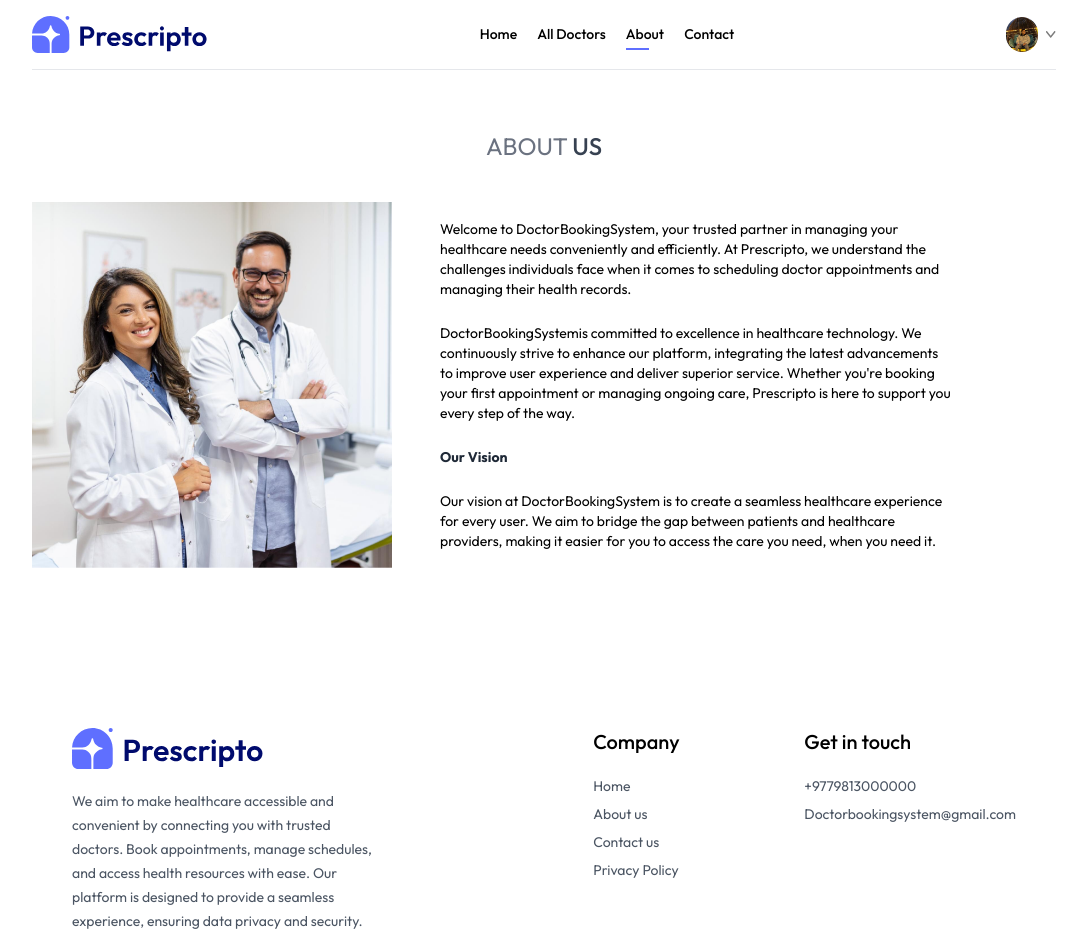
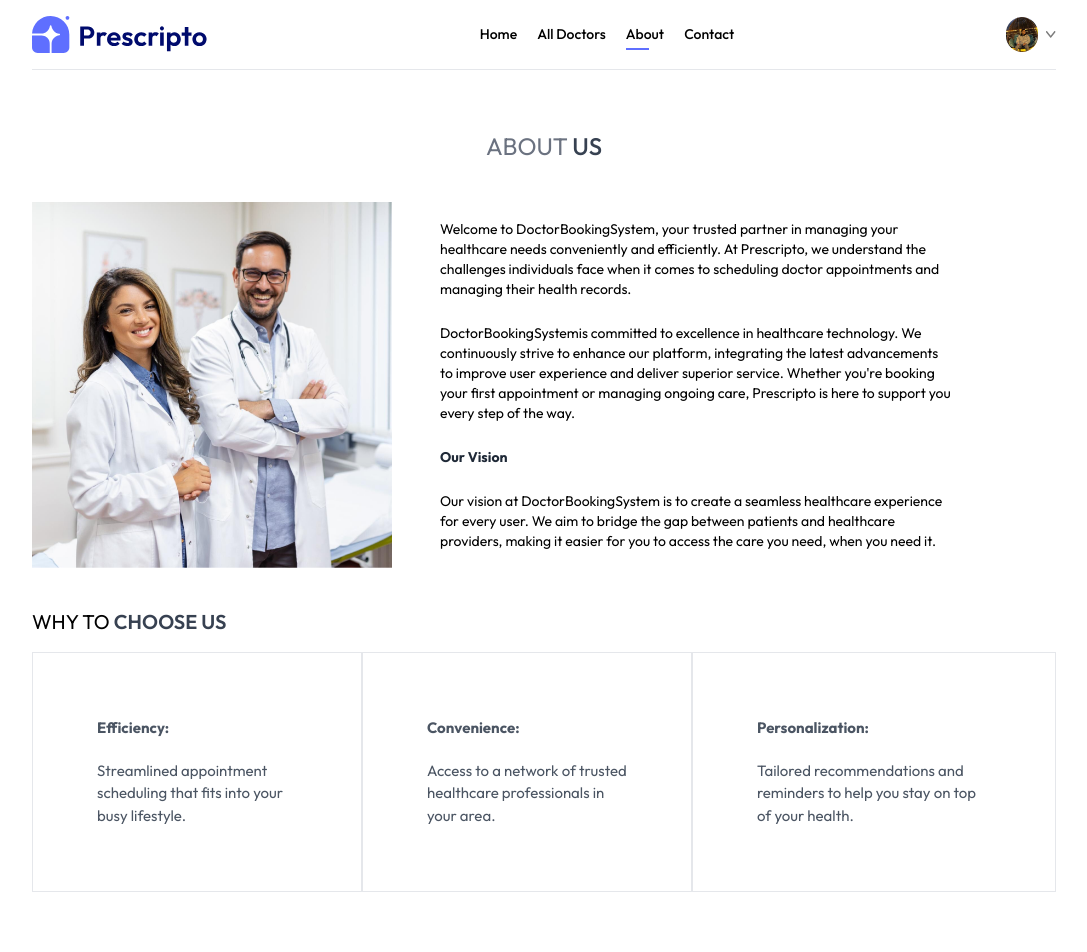
Before and after one commit to Sumitkhadka10/DocBS, a React (Vite) app in the folder frontend/: page /about in a window 1280 px wide. Shown: the top 952 px of the page, without its empty margins (96-1183 px from the left). Built offline with nearby package versions, Linux system fonts and the light colour scheme; the HTML template or start-up script is replaced by a standard one.

Commit message:
Completed the about section

```diff
--- a/frontend/src/pages/About.jsx
+++ b/frontend/src/pages/About.jsx
@@ -16,6 +16,26 @@
             <p>Our vision at DoctorBookingSystem is to create a seamless healthcare experience for every user. We aim to bridge the gap between patients and healthcare providers, making it easier for you to access the care you need, when you need it.</p>
           </div>
         </div>
+        <div className='text-xl my-4'>
+          <p>WHY TO <span className='text-gray-700 font-semibold'>CHOOSE US</span> </p>
+        </div>
+        <div className='flex flex-col md:flex-row mb-20'>
+          <div className='border px-10 md:px-16 py-8 sm:py-16 flex flex-col gap-5 text-[15px] hover:bg-primary hover:text-white transition-all duration-300 text-gray-600 cursor-pointer'>
+            <b>Efficiency:</b>
+            <p>Streamlined appointment scheduling that fits into your busy lifestyle.</p>
+
+          </div>
+          <div  className='border px-10 md:px-16 py-8 sm:py-16 flex flex-col gap-5 text-[15px] hover:bg-primary hover:text-white transition-all duration-300 text-gray-600 cursor-pointer'>
+          <b>Convenience:</b>
+          <p>Access to a network of trusted healthcare professionals in your area.</p>
+
+          </div>
+          <div  className='border px-10 md:px-16 py-8 sm:py-16 flex flex-col gap-5 text-[15px] hover:bg-primary hover:text-white transition-all duration-300 text-gray-600 cursor-pointer'>
+          <b>Personalization:</b>
+          <p>Tailored recommendations and reminders to help you stay on top of your health.</p>
+
+          </div>
+        </div>
     </div>
   )
 }
```
